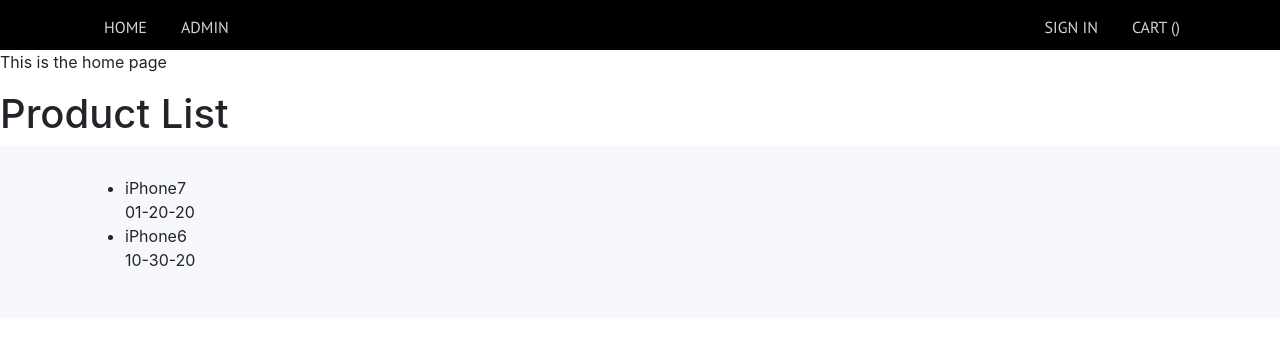
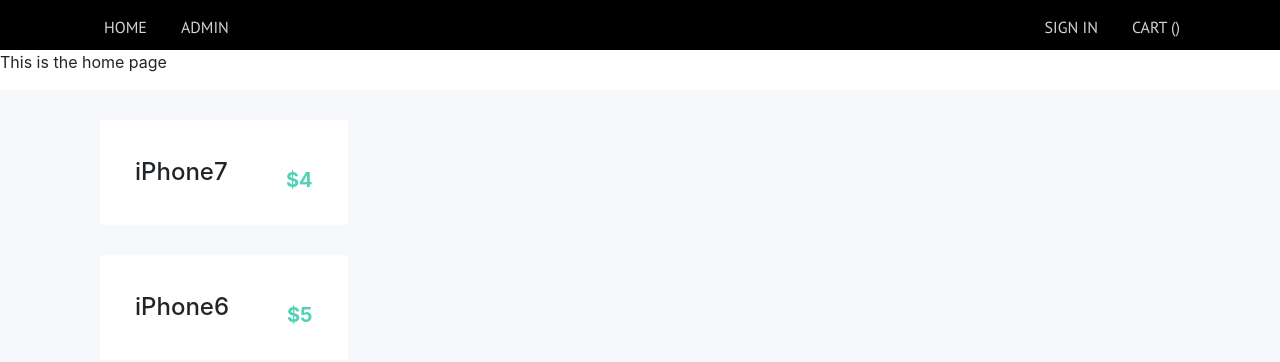
Before and after one commit to jnguyenbee/CS4393UIProject, a Vue app in the folder client/: page /#/ in a window 1280 px wide. Shown: the top 362 px of the page. Built offline with nearby package versions, Linux system fonts and the light colour scheme.

Commit message:
working product

```diff
--- /dev/null
+++ b/client/src/components/product/ProductItem.vue
@@ -0,0 +1,115 @@
+<template>
+  <div class="col-lg-3 col-md-4 col-sm-6 col-xs-12">
+    <div class="product">
+      <div class="product__description">
+        <div class="product__info">
+          <h4>{{product.name}}</h4>
+        </div>
+        <div class="product__price-cart">${{product.price}}</div>
+      </div>
+    </div>
+  </div>
+</template>
+
+<script>
+export default {
+  name: "product-item",
+  props: ["product"],
+  data() {
+    return {};
+  }
+};
+</script>
+
+<style scoped>
+@import "product-item.css";
+
+.product {
+  background: #fff;
+  margin-bottom: 30px;
+  position: relative;
+  overflow: hidden;
+}
+
+.product .product__description,
+.product .product__action {
+  transition: 0.2s cubic-bezier(0.175, 0.885, 0.32, 1.275) transform;
+}
+
+.product:hover .product__description {
+  transform: translateY(-40px);
+}
+
+.product:hover .product__action {
+  transform: none;
+}
+
+.product-link {
+  display: block;
+  color: #3d3d3d;
+}
+
+.product-link:hover {
+  color: #3d3d3d;
+  text-decoration: none;
+}
+
+.product .product__image {
+  width: 100%;
+}
+
+.product__image img {
+  display: block;
+  margin-left: auto;
+  margin-right: auto;
+  height: 225px;
+}
+
+.product__description {
+  width: 100%;
+  display: flex;
+  padding: 20px 20px 15px;
+  background: #fff;
+}
+
+.product__info {
+  flex: 2;
+}
+
+.product__description small {
+  color: #808080;
+}
+
+.product__description h4 {
+  margin: 3px 0 5px 0;
+}
+
+.product__price-cart {
+  flex: 1;
+  display: flex;
+  justify-content: flex-end;
+  align-items: center;
+  font-size: 20px;
+  font-weight: bold;
+  color: #51d2b7;
+}
+
+.product__price-cart p {
+  flex-grow: 2;
+  font-size: 20px;
+  font-weight: bold;
+}
+
+.product__action {
+  position: absolute;
+  bottom: 0;
+  left: 0;
+  width: 100%;
+  transform: translateY(100%);
+}
+.product__action button {
+  border-radius: 0;
+  width: 100%;
+  display: block;
+}
+</style>
--- a/client/src/components/product/ProductList.vue
+++ b/client/src/components/product/ProductList.vue
@@ -1,35 +1,42 @@
 <template>
   <div>
-    <h1>Product List</h1>
     <div class="products">
       <div class="container">
-        <ul>
-          <li v-for="product in products" :key="product.id">
-            {{ product.name }} <br />
-            {{ product.created_at }}
-          </li>
-        </ul>
+        <div v-for="product in products" :key="product.id">
+          <product-item :product="product"></product-item>
+        </div>
       </div>
     </div>
   </div>
 </template>
 
 <script>
+import ProductItem from "./ProductItem.vue";
 export default {
+  name: "product-list",
   data() {
     return {
       products: [
-        {id: 1, name: 'iPhone7', created_at: '01-20-20'},
-        {id: 2, name: 'iPhone6', created_at: '10-30-20'},
-      ],
+        {
+          id: 1,
+          name: "iPhone7",
+          price: "4"
+        },
+        {
+          id: 2,
+          name: "iPhone6",
+          price: "5"
+        }
+      ]
     };
   },
+  components: {
+    "product-item": ProductItem
+  }
 };
 </script>
 
-<style scoped>
-@import 'product-item.css';
-
+<style>
 .products {
   background: #f7f8fb;
   padding: 30px 0;
```
